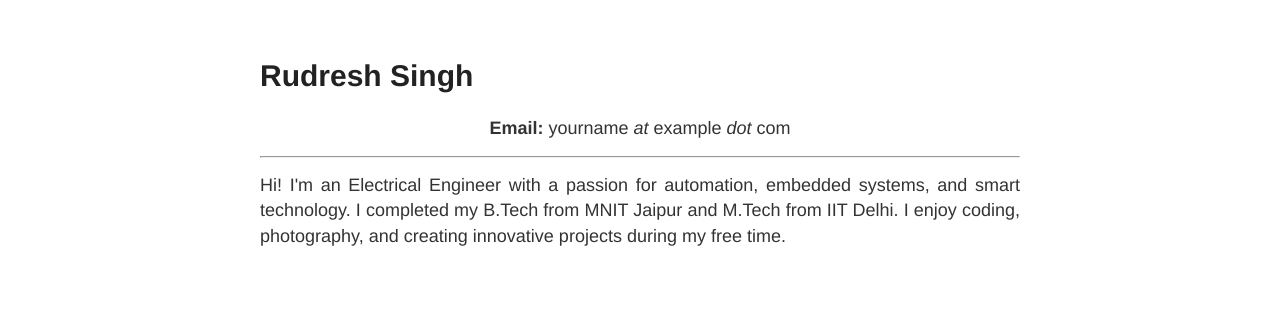
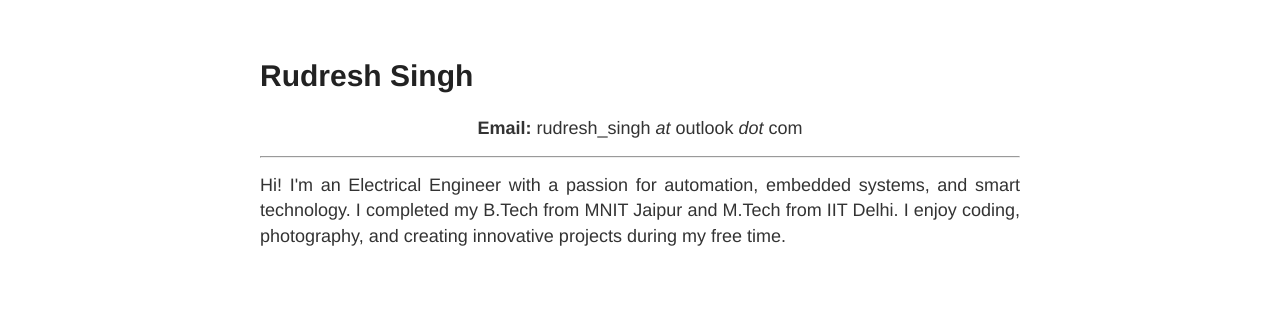
Before and after one commit to Ruudddiiii/ruudddiiii.github.io, a Jekyll site: the page built from index.html, in a window 1280 px wide. Shown: the top 311 px of the page. Built offline with Jekyll 4.4.1, drawn with Linux system fonts in a browser that asks for light colours.

Commit message:
Update default.html

```diff
--- a/_layouts/default.html
+++ b/_layouts/default.html
@@ -18,7 +18,7 @@
     <tr>
       <td style="padding:2.5%;vertical-align:middle">
         <h1>{{ site.name }}</h1>
-        <p align="center"><strong>Email:</strong> yourname <em>at</em> example <em>dot</em> com</p>
+        <p align="center"><strong>Email:</strong> rudresh_singh <em>at</em> outlook <em>dot</em> com</p>
         <hr>
         <p style="text-align: justify;">
           Hi! I'm an Electrical Engineer with a passion for automation, embedded systems, and smart technology.
```
